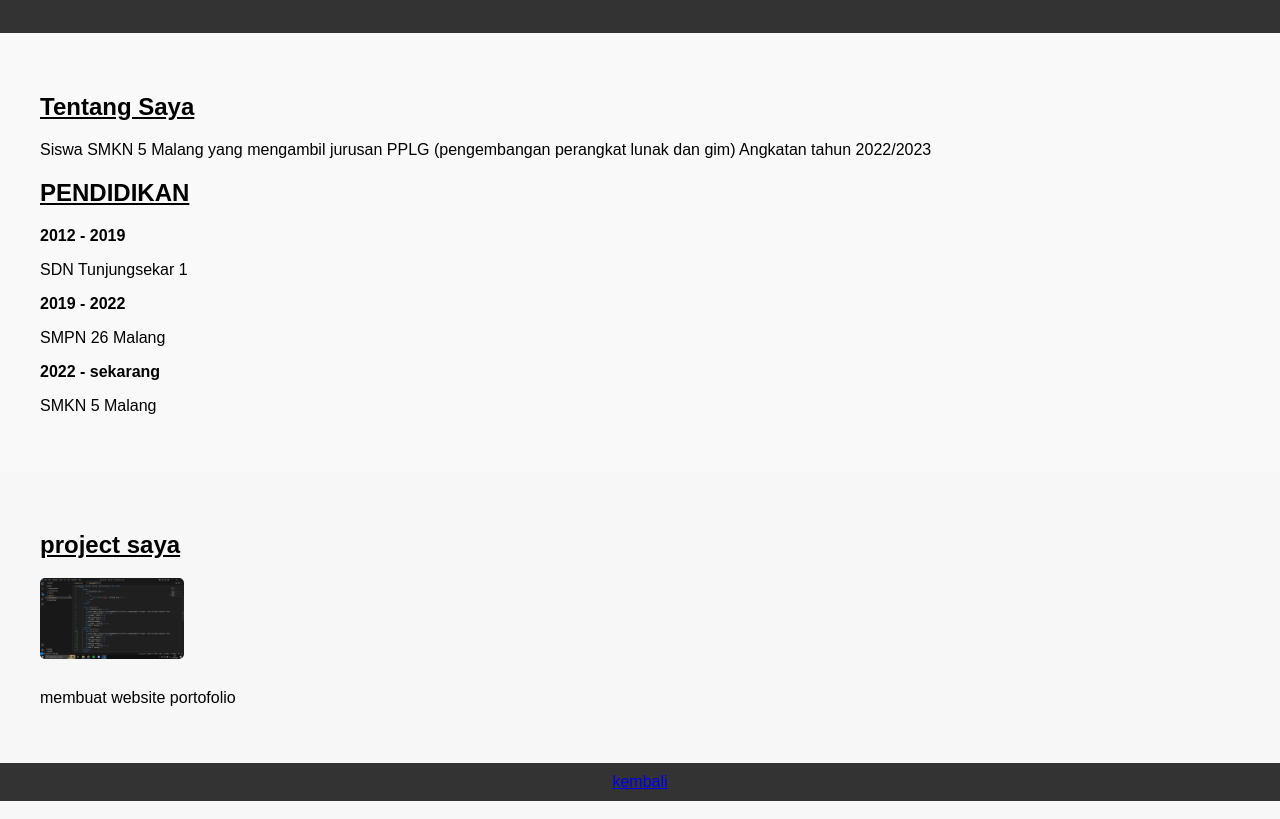
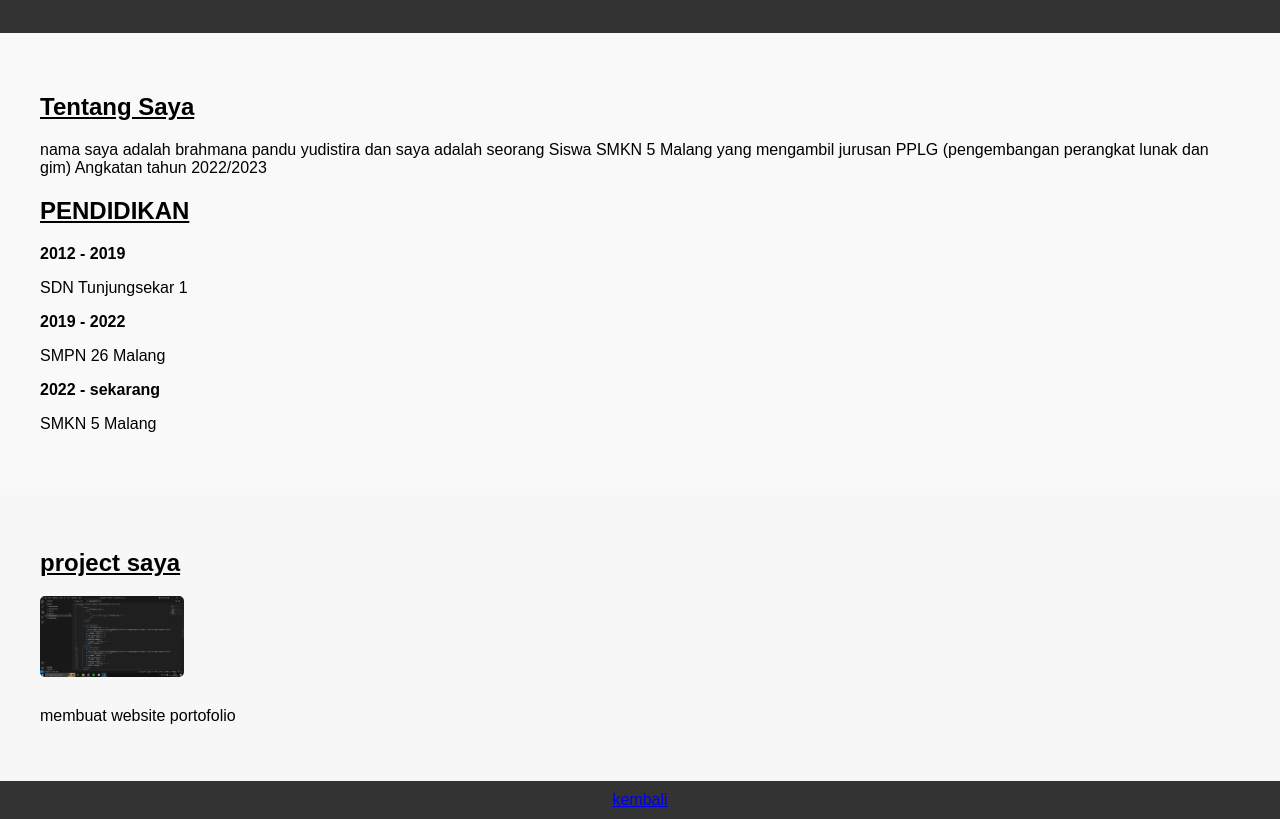
Before and after one commit to antok01/pandugithub.io, a plain HTML site: page Tentang.html in a window 1280 px wide. Shown: the part 94-913 px from the top of the page. Drawn offline with Linux system fonts and the light colour scheme.

Commit message:
Update Tentang.html

```diff
--- a/Tentang.html
+++ b/Tentang.html
@@ -19,7 +19,7 @@
 
     <section id="about">
         <h2><u>Tentang Saya</u></h2>
-        <p>Siswa SMKN 5 Malang yang mengambil jurusan PPLG (pengembangan perangkat lunak dan gim) Angkatan tahun 2022/2023</p>
+        <p>nama saya adalah brahmana pandu yudistira dan saya adalah seorang Siswa SMKN 5 Malang yang mengambil jurusan PPLG (pengembangan perangkat lunak dan gim) Angkatan tahun 2022/2023 </p>
         <h1><u><b>PENDIDIKAN</b></u></h1>
         <p><b>2012 - 2019</b></p>
         <P>SDN Tunjungsekar 1</P>
```
